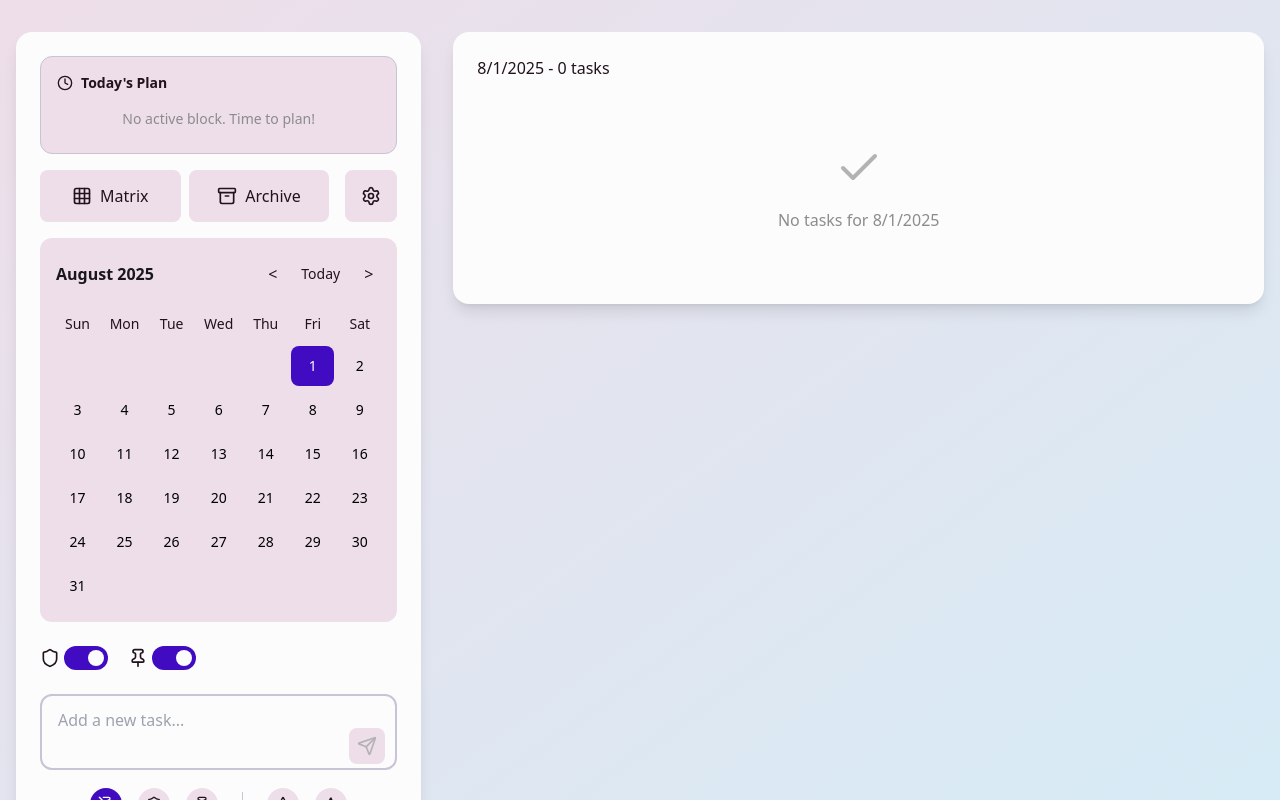
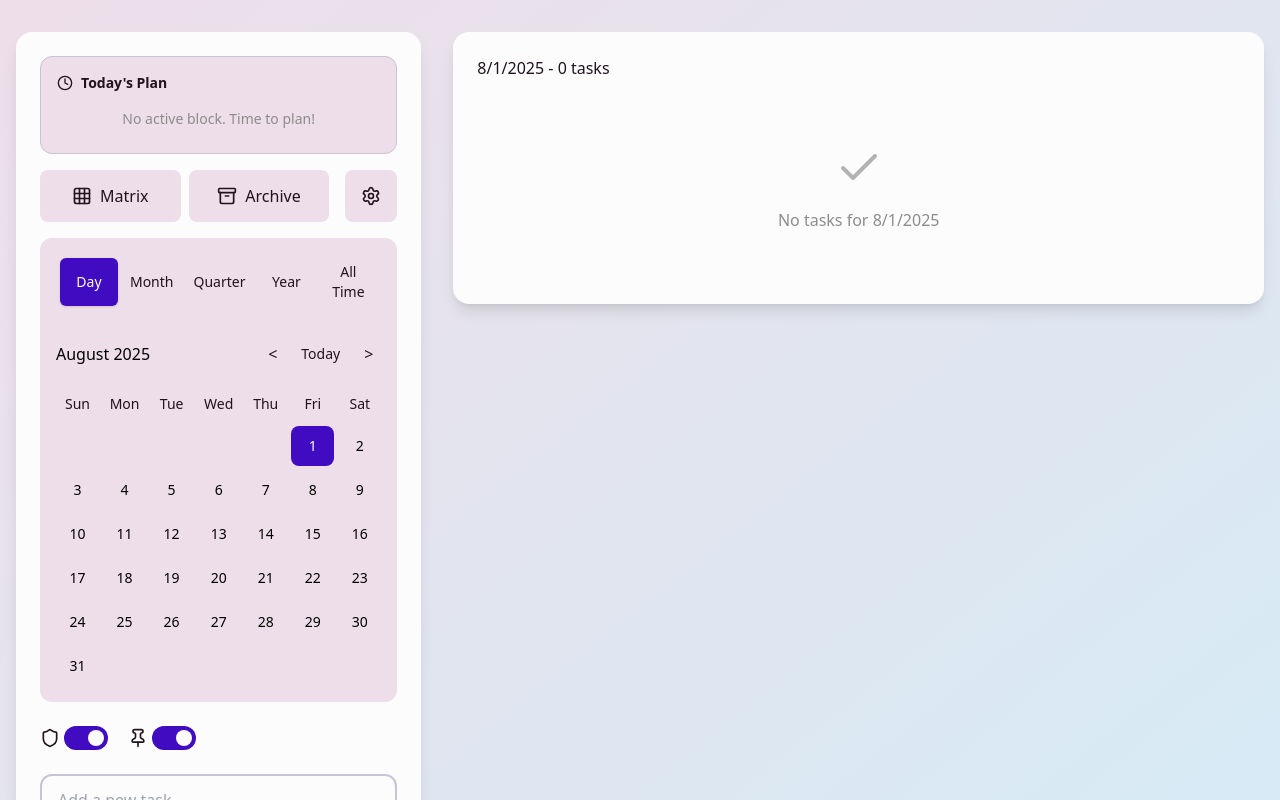
Before and after one commit to mit-73/todos, a React (Vite) app: page / in a window 1280 px wide. Shown: the top 800 px of the page. Built offline with nearby package versions, Linux system fonts and the light colour scheme.

Commit message:
Add calendar filter

```diff
--- a/src/App.jsx
+++ b/src/App.jsx
@@ -143,6 +143,8 @@ function App() {
   const [isUrgent, setIsUrgent] = useState(false); // For new tasks
   const [isImportant, setIsImportant] = useState(false); // For new tasks
   const [viewMode, setViewMode] = useState('list'); // 'list', 'matrix', or 'planner'
+  const [timeFilterMode, setTimeFilterMode] = useState('day'); // 'day', 'month', 'quarter', 'year', 'all'
+  const [calendarViewMode, setCalendarViewMode] = useState('days'); // 'days', 'months', 'years'
   const [editingTask, setEditingTask] = useState(null);
   const [editText, setEditText] = useState('');
   const textareaRef = useRef(null);
@@ -404,7 +406,7 @@ function App() {
               settingsStore.put({ id: 'theme', value: 'purple' });
               settingsStore.put({ id: 'weekStart', value: 0 }); // Sunday by default
               settingsStore.put({ id: 'hideGlobal', value: false });
-              settingsStore.put({ id: 'hideLocal', value: false });              settingsStore.put({ id: 'customColor', value: '#8b5cf6' });
+              settingsStore.put({ id: 'hideLocal', value: false }); settingsStore.put({ id: 'customColor', value: '#8b5cf6' });
               settingsStore.put({ id: 'nsfwTags', value: '' });
             }
 
@@ -818,30 +820,57 @@ function App() {
     return (firstDay - weekStart + 7) % 7;
   };
 
-  const prevMonth = () => {
-    const today = new Date();
-    setCurrentDate(new Date(currentDate.getFullYear(), currentDate.getMonth() - 1, 1, today.getHours(), today.getMinutes(), today.getSeconds()));
-  };
-
-  const nextMonth = () => {
-    const today = new Date();
-    setCurrentDate(new Date(currentDate.getFullYear(), currentDate.getMonth() + 1, 1, today.getHours(), today.getMinutes(), today.getSeconds()));
+  const handleCalendarNav = (direction) => {
+    const newDate = new Date(currentDate);
+    if (calendarViewMode === 'days') {
+      newDate.setMonth(newDate.getMonth() + direction);
+    } else if (calendarViewMode === 'months') {
+      newDate.setFullYear(newDate.getFullYear() + direction);
+    } else if (calendarViewMode === 'years') {
+      newDate.setFullYear(newDate.getFullYear() + (direction * 12));
+    }
+    setCurrentDate(newDate);
+  };
+
+  const handleCalendarHeaderClick = () => {
+    if (calendarViewMode === 'days') {
+      setCalendarViewMode('months');
+    } else if (calendarViewMode === 'months') {
+      setCalendarViewMode('years');
+    }
   };
 
   const selectDate = (day) => {
     const today = new Date();
     const newDate = new Date(currentDate.getFullYear(), currentDate.getMonth(), day, today.getHours(), today.getMinutes(), today.getSeconds());
     setSelectedDate(newDate);
+    setTimeFilterMode('day');
+  };
+
+  const selectMonth = (monthIndex) => {
+    const newDate = new Date(currentDate.getFullYear(), monthIndex, 1);
+    setCurrentDate(newDate);
+    setSelectedDate(newDate);
+    // User stays in the month/quarter view to allow selecting different periods
+    // without the view changing.
+  };
+
+  const selectYear = (year) => {
+    const newDate = new Date(year, currentDate.getMonth(), 1);
+    setCurrentDate(newDate);
+    setSelectedDate(newDate);
+    // User stays in the year view to allow selecting different years.
   };
 
   const goToToday = () => {
     const today = new Date();
     setCurrentDate(today);
     setSelectedDate(today);
+    setCalendarViewMode('days');
   };
 
   // Filter tasks by selected date
-  const filteredTasks = tasks.filter(task => {
+  const filteredTasks = React.useMemo(() => tasks.filter(task => {
     // Hide global/local tasks if setting is enabled
     if (hideGlobal && task.pinned === 'global') return false;
     if (hideLocal && task.pinned === 'local') return false;
@@ -859,11 +888,30 @@ function App() {
       return true;
     }
 
-    // For all other tasks, check the due date.
-    if (!task.dueDate) return false;
+    if (!task.dueDate) {
+      return timeFilterMode === 'all';
+    }
     const taskDueDate = new Date(task.dueDate);
+
+    if (timeFilterMode === 'day') {
       return taskDueDate.toDateString() === selectedDate.toDateString();
-  });
+    }
+
+    const now = selectedDate; // Use selectedDate as the reference for month/quarter/year
+    const taskYear = taskDueDate.getFullYear();
+    const taskMonth = taskDueDate.getMonth();
+    const taskQuarter = Math.floor(taskMonth / 3);
+
+    const currentYear = now.getFullYear();
+    const currentMonth = now.getMonth();
+    const currentQuarter = Math.floor(currentMonth / 3);
+
+    if (timeFilterMode === 'month') return taskYear === currentYear && taskMonth === currentMonth;
+    if (timeFilterMode === 'quarter') return taskYear === currentYear && taskQuarter === currentQuarter;
+    if (timeFilterMode === 'year') return taskYear === currentYear;
+    if (timeFilterMode === 'all') return true;
+    return false;
+  }), [tasks, hideGlobal, hideLocal, selectedTag, selectedDate, timeFilterMode]);
 
   // Sort tasks: pinned first, then others
   const sortedTasks = [...filteredTasks].sort((a, b) => {
@@ -951,6 +999,31 @@ function App() {
     };
   }, [showSettings, editingTask]);
 
+  const getTaskListHeaderText = () => {
+    if (selectedTag) {
+      return `Tasks with #${selectedTag}`;
+    }
+
+    const now = selectedDate;
+    const monthName = formatDate(now, { month: 'long' });
+    const year = now.getFullYear();
+    const quarter = Math.floor(now.getMonth() / 3) + 1;
+
+    switch (timeFilterMode) {
+      case 'day':
+        return formatDate(selectedDate);
+      case 'month':
+        return `Tasks for ${monthName} ${year}`;
+      case 'quarter':
+        return `Tasks for Q${quarter} ${year}`;
+      case 'year':
+        return `Tasks for ${year}`;
+      case 'all':
+        return 'All Tasks';
+      default:
+        return formatDate(selectedDate);
+    }
+  };
   // Handle double click to edit task
   const handleDoubleClick = (task) => {
     setEditingTask(task.id);
@@ -1214,52 +1287,86 @@ function App() {
 
               {/* Calendar */}
               <div className="bg-[var(--color-bg-secondary)] rounded-xl p-4 mb-6">
+                {/* Time Range Filter */}
+                {!showArchived && (
+                  <div className="mb-6">
+                    <div className="flex flex-wrap gap-1 p-1 bg-[var(--color-bg-secondary)] rounded-lg">
+                      {[
+                        { id: 'day', label: 'Day' },
+                        { id: 'month', label: 'Month' },
+                        { id: 'quarter', label: 'Quarter' },
+                        { id: 'year', label: 'Year' },
+                        { id: 'all', label: 'All Time' },
+                      ].map(filter => (
+                        <button
+                          key={filter.id}
+                          onClick={() => {
+                            setTimeFilterMode(filter.id);
+                            if (filter.id === 'day') setCalendarViewMode('days');
+                            else if (filter.id === 'month' || filter.id === 'quarter') setCalendarViewMode('months');
+                            else if (filter.id === 'year') setCalendarViewMode('years');
+                            else setCalendarViewMode('days'); // Default for 'All Time'
+                          }}
+                          className={`px-2 py-1 text-sm rounded-md transition-colors flex-1 text-center ${timeFilterMode === filter.id
+                            ? 'bg-[var(--color-button-primary)] text-[var(--color-text-on-primary)] shadow'
+                            : 'hover:bg-[var(--color-button-secondary-hover)] text-[var(--color-text-secondary)]'
+                            }`}
+                        >{filter.label}</button>
+                      ))}
+                    </div>
+                  </div>
+                )}
+
+                {calendarViewMode === 'days' && timeFilterMode != 'all' && (
                   <div className="flex justify-between items-center mb-4">
-                  <h3 className="font-semibold text-[var(--color-text-primary)]">
+                    <h3>
                       {formatDate(currentDate, { month: 'long', year: 'numeric' })}
                     </h3>
                     <div className="flex items-center gap-2">
                       <button
-                      onClick={prevMonth}
+                        onClick={() => handleCalendarNav(-1)}
                         className="p-2 rounded-lg bg-[var(--color-button-secondary)] hover:bg-[var(--color-button-secondary-hover)] text-[var(--color-text-secondary)]"
+                        title="Previous"
                       >
                         &lt;
                       </button>
                       <button
                         onClick={goToToday}
                         className="p-2 rounded-lg bg-[var(--color-button-secondary)] hover:bg-[var(--color-button-secondary-hover)] text-[var(--color-text-secondary)] text-sm"
+                        title="Go to Today"
                       >
                         Today
                       </button>
                       <button
-                      onClick={nextMonth}
+                        onClick={() => handleCalendarNav(1)}
                         className="p-2 rounded-lg bg-[var(--color-button-secondary)] hover:bg-[var(--color-button-secondary-hover)] text-[var(--color-text-secondary)]"
+                        title="Next"
                       >
                         &gt;
                       </button>
                     </div>
                   </div>
+                )}
 
                 <div className="grid grid-cols-7 gap-1 mb-2">
-                  {getWeekdayNames().map((day, index) => (
+                  {calendarViewMode === 'days' && getWeekdayNames().map((day, index) => (
                     <div key={index} className="text-center text-[var(--color-text-secondary)] text-sm font-medium py-1">
                       {day}
                     </div>
                   ))}
                 </div>
 
+                {calendarViewMode === 'days' && (
                   <div className="grid grid-cols-7 gap-1">
                     {[...Array(getFirstDayOfMonth(currentDate)).keys()].map(i => (
                       <div key={`empty-${i}`} className="h-10"></div>
                     ))}
-
                     {[...Array(getDaysInMonth(currentDate)).keys()].map(i => {
                       const day = i + 1;
                       const date = new Date(currentDate.getFullYear(), currentDate.getMonth(), day);
                       const isToday = date.toDateString() === new Date().toDateString();
-                    const isSelected = date.toDateString() === selectedDate.toDateString();
+                      const isSelected = timeFilterMode === 'day' && date.toDateString() === selectedDate.toDateString();
                       const taskCount = getTasksForDate(date);
-
                       return (
                         <button
                           key={day}
@@ -1267,8 +1374,7 @@ function App() {
                           className={`h-10 rounded-lg flex flex-col items-center justify-center text-sm transition-colors relative ${isSelected
                             ? 'bg-[var(--color-calendar-selected)] text-[var(--color-text-on-primary)]'
                             : isToday ? 'bg-[var(--color-calendar-today)] border-2 border-[var(--color-calendar-selected)]' : 'hover:bg-[var(--color-calendar-hover)]'
-                          }
-                          ${taskCount > 0 ? 'font-bold' : ''}`}
+                            } ${taskCount > 0 ? 'font-bold' : ''}`}
                         >
                           <span>{day}</span>
                           {taskCount > 0 && (
@@ -1280,6 +1386,61 @@ function App() {
                       );
                     })}
                   </div>
+                )}
+
+                {calendarViewMode === 'months' && (
+                  <div className="grid grid-cols-3 gap-2">
+                    {[...Array(12).keys()].map(monthIndex => {
+                      const monthDate = new Date(currentDate.getFullYear(), monthIndex, 1);
+                      const selectedYear = selectedDate.getFullYear();
+                      const selectedMonth = selectedDate.getMonth();
+                      const selectedQuarter = Math.floor(selectedMonth / 3);
+                      const currentYear = monthDate.getFullYear();
+                      const currentMonth = monthDate.getMonth();
+                      const currentQuarter = Math.floor(currentMonth / 3);
+
+                      let isSelected = false;
+                      if (currentYear === selectedYear) {
+                        if (timeFilterMode === 'month' && currentMonth === selectedMonth) isSelected = true;
+                        if (timeFilterMode === 'quarter' && currentQuarter === selectedQuarter) isSelected = true;
+                      }
+                      return (
+                        <button
+                          key={monthIndex}
+                          onClick={() => selectMonth(monthIndex)}
+                          className={`py-4 rounded-lg text-center transition-colors ${isSelected
+                            ? 'bg-[var(--color-calendar-selected)] text-[var(--color-text-on-primary)]'
+                            : 'hover:bg-[var(--color-calendar-hover)]'
+                            }`}
+                        >
+                          {formatDate(monthDate, { month: 'short' })}
+                        </button>
+                      );
+                    })}
+                  </div>
+                )}
+
+                {calendarViewMode === 'years' && (
+                  <div className="grid grid-cols-3 gap-2">
+                    {[...Array(12).keys()].map(i => {
+                      const startYear = Math.floor(currentDate.getFullYear() / 12) * 12;
+                      const year = startYear + i;
+                      const isSelected = timeFilterMode === 'year' && year === selectedDate.getFullYear();
+                      return (
+                        <button
+                          key={year}
+                          onClick={() => selectYear(year)}
+                          className={`py-4 rounded-lg text-center transition-colors ${isSelected
+                            ? 'bg-[var(--color-calendar-selected)] text-[var(--color-text-on-primary)]'
+                            : 'hover:bg-[var(--color-calendar-hover)]'
+                            }`}
+                        >
+                          {year}
+                        </button>
+                      );
+                    })}
+                  </div>
+                )}
               </div>
 
               {!showArchived && (
@@ -1498,9 +1659,7 @@ function App() {
               <div className="bg-[var(--color-bg-primary)] rounded-2xl shadow-lg p-6">
                 <div className="mb-4">
                   <p className="text-[var(--color-text-secondary)]">
-                    {selectedTag
-                      ? `Tasks with #${selectedTag} - ${activeTasks.length} tasks`
-                      : `${formatDate(selectedDate)} - ${activeTasks.length} tasks`}
+                    {getTaskListHeaderText()} - {activeTasks.length} tasks
                   </p>
                 </div>
                 {sortedTasks.length === 0 ? (
@@ -1651,9 +1810,7 @@ function App() {
                 <div className="mb-4">
 
                   <p className="text-[var(--color-text-secondary)]">
-                    {selectedTag
-                      ? `Tasks with #${selectedTag} - ${activeTasks.length} tasks`
-                      : `${formatDate(selectedDate)} - ${activeTasks.length} tasks`}
+                    {getTaskListHeaderText()} - {activeTasks.length} tasks
                   </p>
                 </div>
                 <div className="grid grid-cols-1 md:grid-cols-2 gap-4 md:h-[70vh]">
```
Lines whose indentation alone changed are shown as unchanged.
